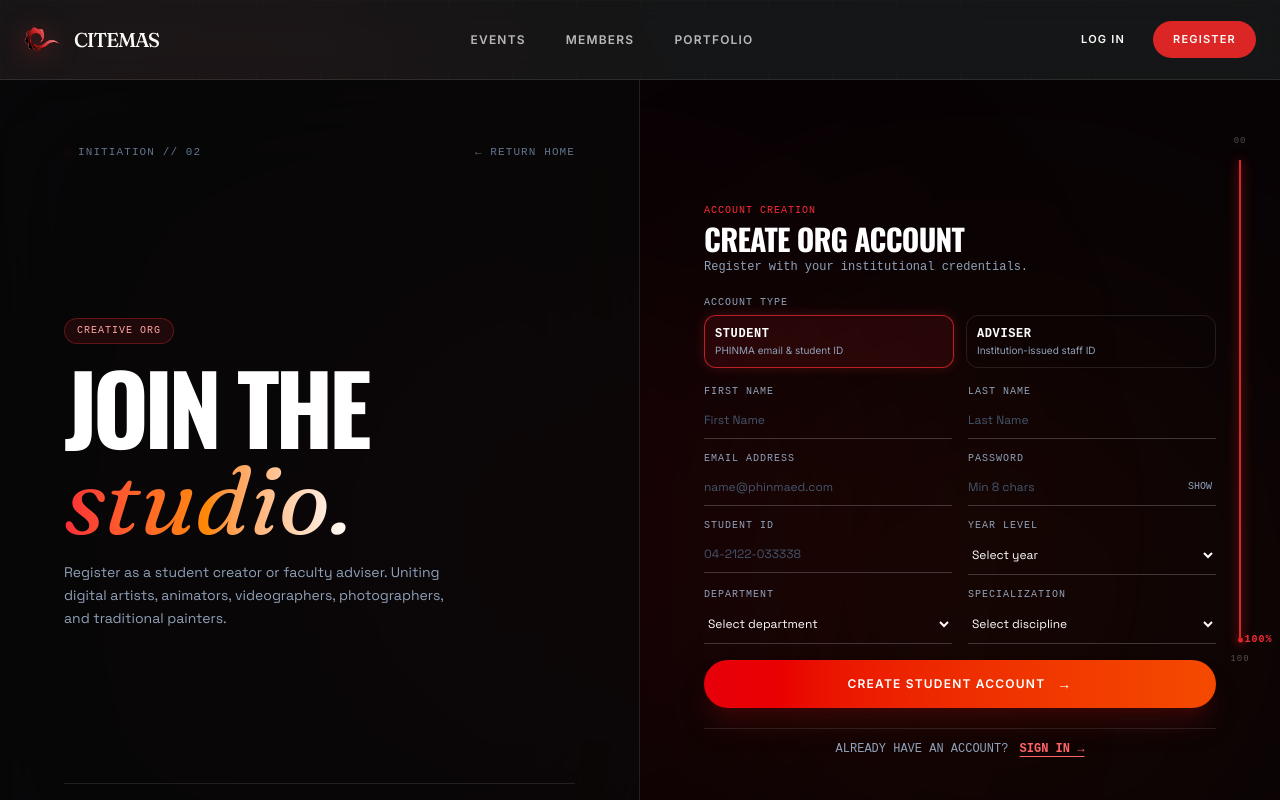
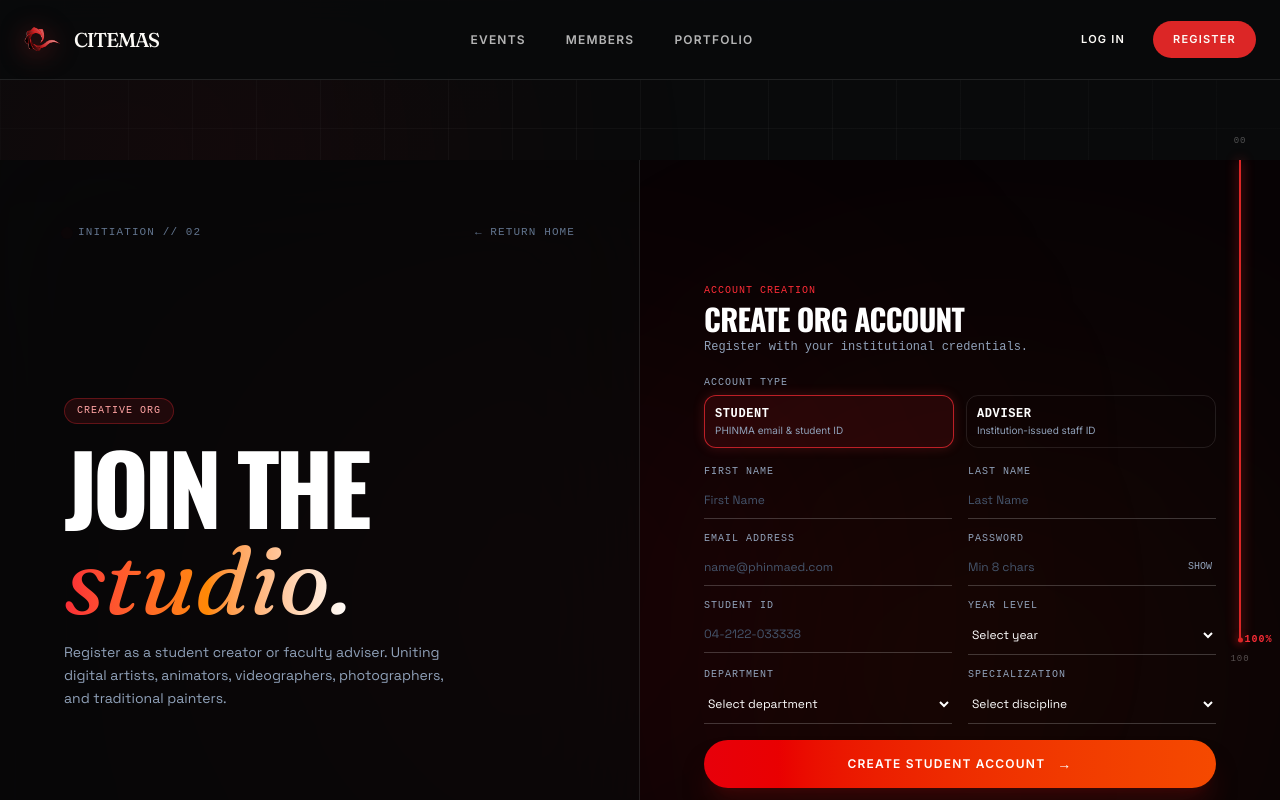
Before and after one commit to dropoflife13/citemas-portal, a Next.js app: page /register in a window 1280 px wide. Shown: the top 800 px of the page. Built offline with nearby package versions, Linux system fonts and the light colour scheme; a web font is replaced by a local one.

Commit message:
feat(navbar): make navbar follow down the page persistently across all scrolls with layout padding offsets

```diff
--- a/app/layout.tsx
+++ b/app/layout.tsx
@@ -38,14 +38,14 @@ export default function RootLayout({
           <ToastProvider>
             <Background />
 
-            {/* Header in normal document flow */}
+            {/* Header follows down the page wherever the user scrolls */}
             <Navbar />
 
             {/* Global Scroll Progress Spine */}
             <ScrollSpine />
 
-            {/* Main Content with pb-24 footer buffer */}
-            <main className="relative z-10 flex-1 flex flex-col pb-24">{children}</main>
+            {/* Main Content with pt-16 md:pt-20 offset so content starts below the fixed navbar */}
+            <main className="relative z-10 flex-1 flex flex-col pt-16 md:pt-20 pb-24">{children}</main>
 
             <ConditionalFooter />
           </ToastProvider>
--- a/app/page.tsx
+++ b/app/page.tsx
@@ -162,7 +162,7 @@ export default function Home() {
   };
 
   return (
-    <div className="relative bg-[#070305] text-[#FDFBF7] overflow-x-hidden">
+    <div className="relative -mt-16 md:-mt-20 bg-[#070305] text-[#FDFBF7] overflow-x-hidden">
       {/* ── CSS Animations for Starfield, Marquee & 3D Centerpiece ── */}
       <style jsx global>{`
         @keyframes driftStars {
@@ -290,7 +290,7 @@ export default function Home() {
           id="hero"
           onMouseMove={handleHeroMouseMove}
           onMouseLeave={handleHeroMouseLeave}
-          className="sticky top-0 min-h-screen h-screen w-full flex flex-col justify-between px-6 sm:px-12 md:px-16 lg:px-24 pt-6 pb-16 overflow-hidden relative"
+          className="sticky top-0 min-h-screen h-screen w-full flex flex-col justify-between px-6 sm:px-12 md:px-16 lg:px-24 pt-20 sm:pt-24 md:pt-28 pb-16 overflow-hidden relative"
           style={{
             transform: `scale(${1 - cardProgress[0] * 0.08})`,
             filter: `brightness(${1 - cardProgress[0] * 0.45})`,
@@ -510,7 +510,7 @@ export default function Home() {
         </section>
 
         {/* ── CARD 2: CRAFT & DISCIPLINES (EDITORIAL ROSTER) ── */}
-        <section id="specializations" className="sticky top-0 h-screen w-full flex items-center justify-center p-6 md:p-12 overflow-hidden">
+        <section id="specializations" className="sticky top-0 h-screen w-full flex items-center justify-center pt-16 md:pt-20 p-6 md:p-12 overflow-hidden">
           <div
             className="w-full max-w-7xl h-[86vh] rounded-3xl p-8 md:p-14 relative flex flex-col justify-between overflow-hidden transition-transform duration-75 border border-white/[0.08] backdrop-blur-2xl bg-[#090a0b]/95"
             style={{
@@ -571,7 +571,7 @@ export default function Home() {
         </section>
 
         {/* ── CARD 3: MOLTEN ENERGY & INSTRUMENTS ── */}
-        <section id="telemetry" className="sticky top-0 h-screen w-full flex items-center justify-center p-6 md:p-12 overflow-hidden">
+        <section id="telemetry" className="sticky top-0 h-screen w-full flex items-center justify-center pt-16 md:pt-20 p-6 md:p-12 overflow-hidden">
           <div
             className="w-full max-w-7xl h-[86vh] rounded-3xl p-8 md:p-14 relative flex flex-col justify-between overflow-hidden transition-transform duration-75 border border-white/[0.08] backdrop-blur-2xl bg-[#090a0b]/95"
             style={{
@@ -635,7 +635,7 @@ export default function Home() {
         </section>
 
         {/* ── CARD 4: EXECUTIVE LEADERSHIP & HUB (50/50 EDITORIAL SPLIT) ── */}
-        <section id="leadership" className="sticky top-0 h-screen w-full flex items-center justify-center p-6 md:p-12 overflow-hidden">
+        <section id="leadership" className="sticky top-0 h-screen w-full flex items-center justify-center pt-16 md:pt-20 p-6 md:p-12 overflow-hidden">
           <div className="w-full max-w-7xl h-[86vh] rounded-3xl p-8 md:p-14 relative flex flex-col justify-between overflow-hidden border border-white/[0.08] backdrop-blur-2xl bg-[#090a0b]">
             {/* Header Telemetry */}
             <div className="flex items-center justify-between text-[11px] font-mono tracking-widest text-slate-400 uppercase">
--- a/components/Navbar.jsx
+++ b/components/Navbar.jsx
@@ -77,7 +77,7 @@ export default function Navbar() {
       ];
 
   return (
-    <nav className="w-full h-16 md:h-20 px-6 flex items-center justify-between border-b border-white/10 bg-white/5 backdrop-blur-md text-[12px] font-semibold uppercase tracking-widest">
+    <nav className="fixed top-0 left-0 w-full z-50 h-16 md:h-20 px-6 flex items-center justify-between border-b border-white/10 bg-[#090a0b]/85 backdrop-blur-md text-[12px] font-semibold uppercase tracking-widest transition-colors duration-200">
       {/* Left — Logo Brand */}
       <Link
         href="/"
```
